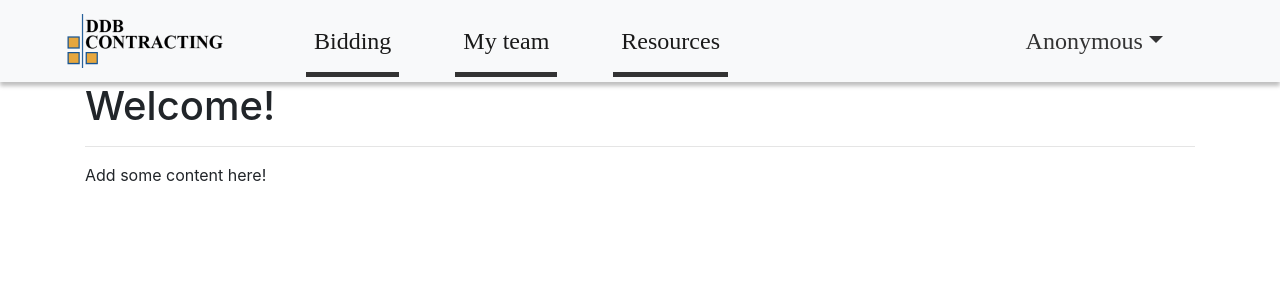
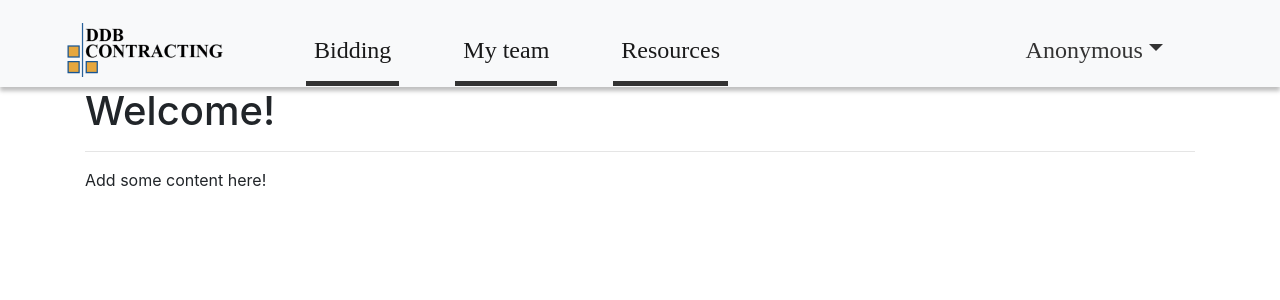
Before and after one commit to Simple2B/flora, a Python web app: template app/templates/index.html in a window 1280 px wide. Shown: the top 300 px of the page. Run offline with Jinja, Linux system fonts and the light colour scheme; the template is opened without the code that fills it, so the values that code supplies are empty; some libraries are stand-ins or nearby versions.

Commit message:
change_px_to_rem_in_ddb-bar_lign_page

```diff
--- a/app/static/css/main.css
+++ b/app/static/css/main.css
@@ -41,7 +41,9 @@ margin-left: 6px;
 }
 
 .navbar_style {
-    height: 82px; background: #FFFFFF;
+    /* height: 82px;  */
+    padding: 1.1rem 1rem .35rem;
+    background: #FFFFFF;
 	box-shadow: 0px 4px 4px rgba(0, 0, 0, 0.25);
 }
 /* end styles of base.html */
```
